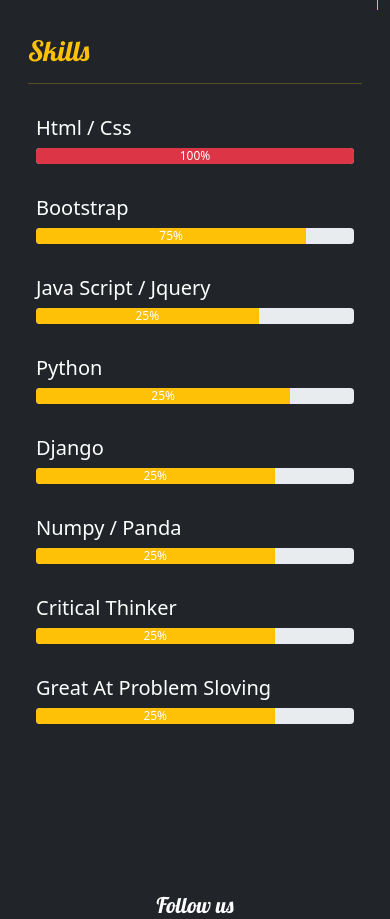
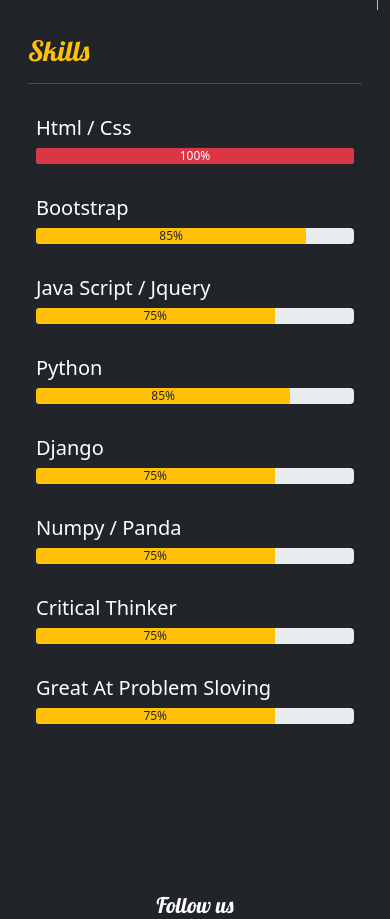
Before and after one commit to syedhaider12/Portfolio, a Django app: template haider/template/skills.html in a window 390 px wide. Shown: the part 350-1269 px from the top of the page. Run offline with Django 3.2, Linux system fonts and the light colour scheme; the template is opened without the code that fills it, so the values that code supplies are empty; some libraries are stand-ins or nearby versions.

Commit message:
add some css

```diff
--- a/haider/static/css/base.css
+++ b/haider/static/css/base.css
@@ -1,11 +1,11 @@
 .st{
     font-family: 'Lobster', cursive;
 }
-a.i{
+#i{
     color: white;
 }
 
-a.i.active{
+#i.active{
     color: black;
     background-color: #F2CB05;
 }
--- a/haider/template/base.html
+++ b/haider/template/base.html
@@ -43,10 +43,10 @@
           </div>
           <hr class="border-bottom mt-4 border-white">
           <nav class="nav flex-column text-center mt-3">
-            <a href="{% url 'hom' %}" class="nav-link i {{home}}">Home</a>
-            <a href="{% url 'ser' %}" class="nav-link i {{service}}">Services</a>
-            <a href="{% url 'skils' %}" class="nav-link i {{skills}}">Skills</a>
-            <a href="{%url 'con' %}" class="nav-link i {{contact}}">Contact </a>
+            <a href="{% url 'hom' %}" class="nav-link  {{home}}" id="i">Home</a>
+            <a href="{% url 'ser' %}" class="nav-link  {{service}}" id="i">Services</a>
+            <a href="{% url 'skils' %}" class="nav-link  {{skills}}" id="i">Skills</a>
+            <a href="{%url 'con' %}" class="nav-link  {{contact}}" id="i">Contact </a>
 
 
 
--- a/haider/template/skills.html
+++ b/haider/template/skills.html
@@ -23,52 +23,52 @@
         <div class="col-md-6 col-sm-6 my-3 ">
             <h3 class="text-white fs-5 text">Bootstrap</h3>
             <div class="progress">
-                <div class="progress-bar bg-warning" role="progressbar" style="width: 0%;" aria-valuenow="85"
-                    aria-valuemin="0" aria-valuemax="100">75%</div>
+                <div class="progress-bar bg-warning text-dark" role="progressbar" style="width: 0%;" aria-valuenow="85"
+                    aria-valuemin="0" aria-valuemax="100">85%</div>
             </div>
         </div>
         <div class="col-md-6 col-sm-6 my-3 ">
             <h3 class="text-white fs-5 text">Java Script / Jquery</h3>
             <div class="progress">
-                <div class="progress-bar bg-warning " role="progressbar" style="width: 0%;" aria-valuenow="70"
-                    aria-valuemin="0" aria-valuemax="100">25%</div>
+                <div class="progress-bar bg-warning text-dark " role="progressbar" style="width: 0%;" aria-valuenow="75"
+                    aria-valuemin="0" aria-valuemax="100">75%</div>
             </div>
         </div>
         <div class="col-md-6 col-sm-6 my-3 ">
             <h3 class="text-white fs-5 text"> Python</h3>
             <div class="progress">
-                <div class="progress-bar bg-warning" role="progressbar" style="width: 0%;" aria-valuenow="80"
-                    aria-valuemin="0" aria-valuemax="100">25%</div>
+                <div class="progress-bar bg-warning text-dark" role="progressbar" style="width: 0%;" aria-valuenow="80"
+                    aria-valuemin="0" aria-valuemax="100">85%</div>
             </div>
         </div>
         <div class="col-md-6 col-sm-6 my-3 ">
             <h3 class="text-white fs-5 text"> Django</h3>
             <div class="progress">
-                <div class="progress-bar bg-warning" role="progressbar" style="width: 0%;" aria-valuenow="75"
-                    aria-valuemin="0" aria-valuemax="100">25%</div>
+                <div class="progress-bar bg-warning text-dark" role="progressbar" style="width: 0%;" aria-valuenow="75"
+                    aria-valuemin="0" aria-valuemax="100">75%</div>
             </div>
         </div>
         <div class="col-md-6 col-sm-6 my-3 ">
-            <h3 class="text-white fs-5 text"> Numpy / Panda</h3>
+            <h3 class="text-white fs-5 text "> Numpy / Panda</h3>
             <div class="progress">
-                <div class="progress-bar bg-warning" role="progressbar" style="width: 0%;" aria-valuenow="75"
-                    aria-valuemin="0" aria-valuemax="100">25%</div>
+                <div class="progress-bar bg-warning text-dark" role="progressbar" style="width: 0%;" aria-valuenow="75"
+                    aria-valuemin="0" aria-valuemax="100">75%</div>
             </div>
         </div>
 
         <div class="col-md-6 col-sm-6 my-3 ">
             <h3 class="text-white fs-5 text"> Critical Thinker</h3>
             <div class="progress">
-                <div class="progress-bar bg-warning" role="progressbar" style="width: 0%;" aria-valuenow="75"
-                    aria-valuemin="0" aria-valuemax="100">25%</div>
+                <div class="progress-bar bg-warning text-dark" role="progressbar" style="width: 0%;" aria-valuenow="75"
+                    aria-valuemin="0" aria-valuemax="100">75%</div>
             </div>
         </div>
 
         <div class="col-md-6 col-sm-6 my-3 ">
             <h3 class="text-white fs-5 text">Great At Problem Sloving</h3>
             <div class="progress">
-                <div class="progress-bar bg-warning" role="progressbar" style="width: 0%;" aria-valuenow="75"
-                    aria-valuemin="0" aria-valuemax="100">25%</div>
+                <div class="progress-bar bg-warning text-dark " role="progressbar" style="width: 0%;" aria-valuenow="75"
+                    aria-valuemin="0" aria-valuemax="100" >75%</div>
             </div>
         </div>
 
```
Also changed, not shown: haider/portfolio/views.py (+8 -8 lines), haider/template/service.html (+9 -9 lines), haider/db.sqlite3, haider/portfolio/models.py (line endings or trailing spaces).
